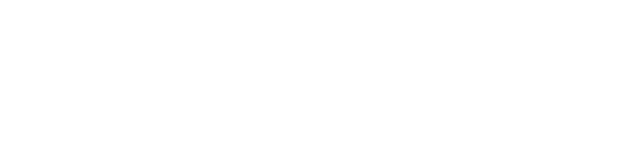
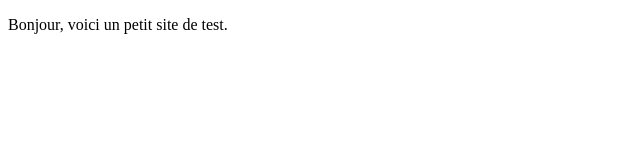
Before and after one commit to Packingdustry/test, a plain HTML site: page index.html in a window 1280 px wide. Shown: the whole page, without its empty margins (0-640 px from the left). Drawn offline with Linux system fonts and the light colour scheme.

Commit message:
j'ai rajouté une petite phrase

```diff
--- a/index.html
+++ b/index.html
@@ -7,6 +7,8 @@
     <title>Document</title>
 </head>
 <body>
-
+    <p>
+        Bonjour, voici un petit site de test.
+    </p>
 </body>
 </html>
--- /dev/null
+++ b/styles.css
@@ -0,0 +1,3 @@
+p{
+    font-size: 1.4em;
+}
```
